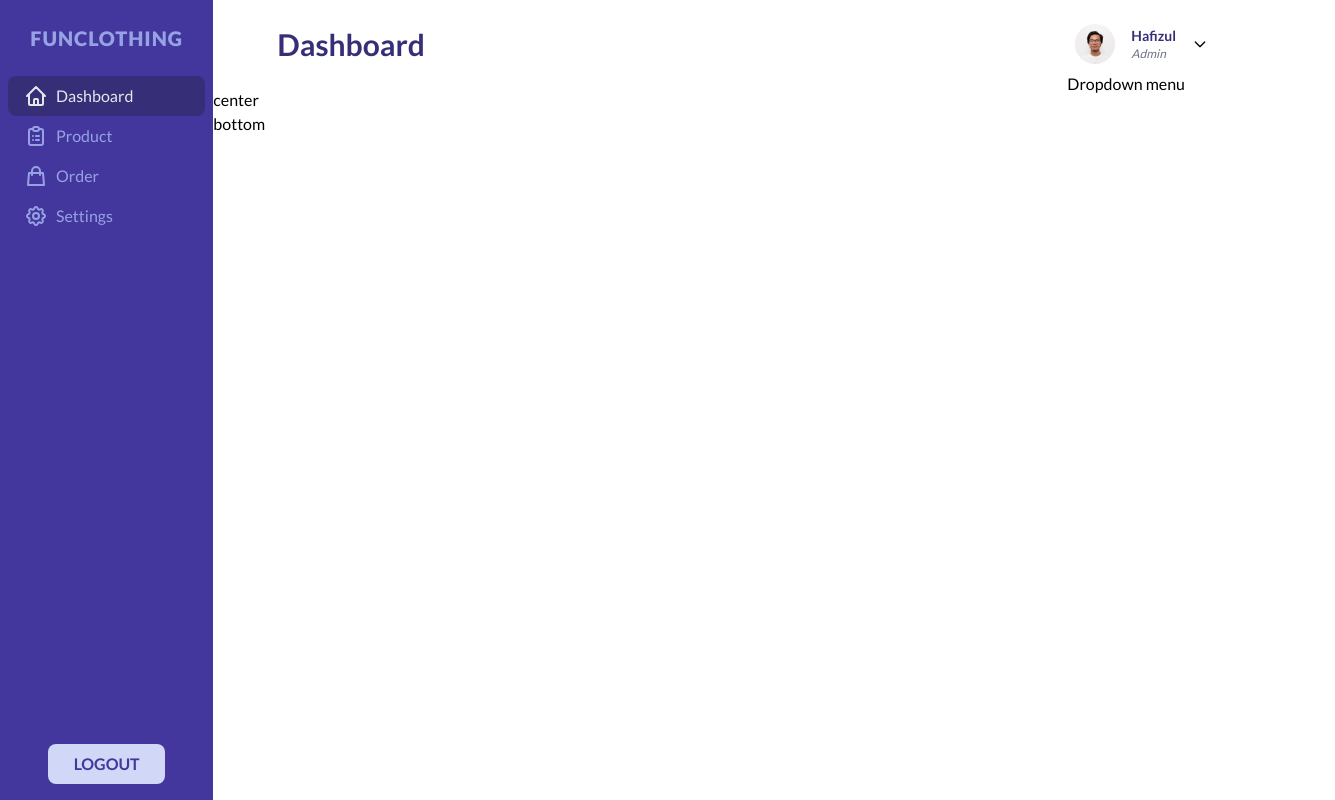
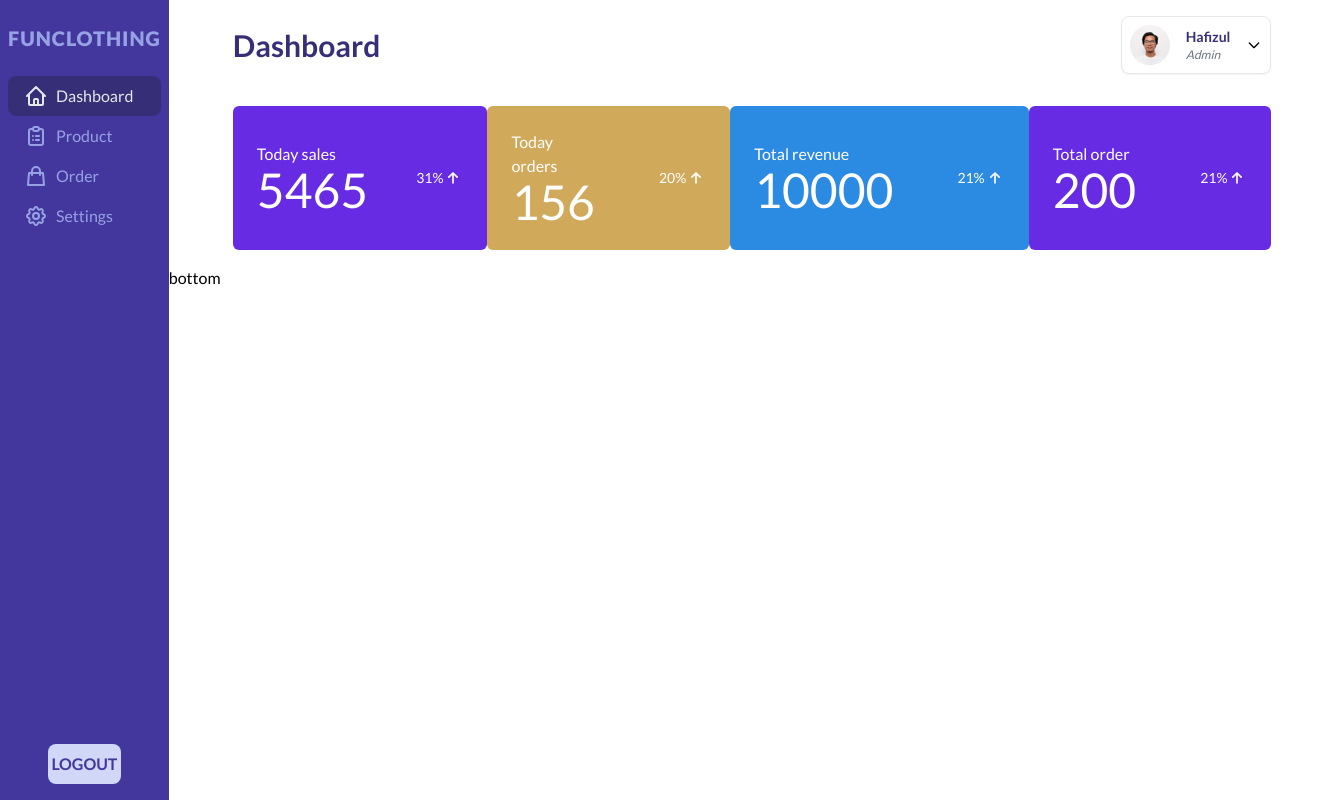
Before and after one commit to bockbone/nextjs-store, a Next.js app: page /dashboard in a window 1280 px wide. Shown: the whole page, 1335 px wide, since content can reach past the window. Built offline with nearby package versions, Linux system fonts and the light colour scheme.

Commit message:
Add dropmenu and stats card

```diff
--- a/components/dashboard/DashboardContent.js
+++ b/components/dashboard/DashboardContent.js
@@ -1,8 +1,9 @@
 import { useState } from "react";
-import { ChevronDownIcon } from "@heroicons/react/outline";
+import Link from "next/link";
+import { ChevronDownIcon, ArrowSmUpIcon } from "@heroicons/react/outline";
 
 function DashboardContent() {
-  const [isOpen, setIsOpen] = useState(false);
+  const [isOpen, setIsOpen] = useState(true);
   const toggle = () => {
     setIsOpen(!isOpen);
   };
@@ -16,7 +17,7 @@ function DashboardContent() {
           <h2 className="text-3xl font-bold text-[#362F78]">Dashboard</h2>
           <div className="relative">
             <div
-              className="flex items-center transition hover:bg-gray-100 p-2 rounded-lg cursor-pointer"
+              className="flex items-center transition hover:bg-gray-100 p-2 rounded-lg cursor-pointer border shadow-sm"
               onClick={toggle}
             >
               <img src="/profile.jpg" className="w-10 h-10 rounded-full" />
@@ -26,10 +27,58 @@ function DashboardContent() {
               </div>
               <ChevronDownIcon className="w-4 h-4" />
             </div>
-            {isOpen ? null : <div className="absolute">Dropdown menu</div>}
+            {isOpen ? null : (
+              <div className="absolute bg-white right-0 mt-2 w-56 border shadow-sm rounded-md animate-fade-in animate-fade-in">
+                <div className="flex flex-col text-gray-800 text-sm">
+                  <Link href="/dashboard/profile">
+                    <a className="py-2 pl-10 hover:bg-gray-100">My profile</a>
+                  </Link>
+                  <Link href="/dashboard/users">
+                    <a className="py-2 pl-10 hover:bg-gray-100">Users</a>
+                  </Link>
+                </div>
+              </div>
+            )}
           </div>
         </div>
-        <div>center</div>
+        <div className="flex justify-between mx-16 text-white my-4">
+          <div className="flex bg-[#662BE3] p-6 space-x-12 items-center rounded-md cursor-pointer transition hover:bg-[#413a80] ">
+            <div>
+              <p className="text-xm">Today sales</p>
+              <p className="text-5xl">5465</p>
+            </div>
+            <div className="flex items-center text-sm">
+              31% <ArrowSmUpIcon className="w-5 h-5" />
+            </div>
+          </div>
+          <div className="flex bg-[#d1a95a] p-6 space-x-16 items-center rounded-md cursor-pointer transition hover:bg-[#d89e2a] ">
+            <div>
+              <p className="text-xm">Today orders</p>
+              <p className="text-5xl">156</p>
+            </div>
+            <div className="flex items-center text-sm">
+              20% <ArrowSmUpIcon className="w-5 h-5" />
+            </div>
+          </div>
+          <div className="flex bg-[#2B8BE3] p-6 space-x-16 items-center rounded-md cursor-pointer transition hover:bg-[#1D6EBA] ">
+            <div>
+              <p className="text-xm">Total revenue</p>
+              <p className="text-5xl">10000</p>
+            </div>
+            <div className="flex items-center text-sm">
+              21% <ArrowSmUpIcon className="w-5 h-5" />
+            </div>
+          </div>
+          <div className="flex bg-[#662BE3] p-6 space-x-16 items-center rounded-md cursor-pointer transition hover:bg-[#413a80]">
+            <div>
+              <p className="text-xm">Total order</p>
+              <p className="text-5xl">200</p>
+            </div>
+            <div className="flex items-center text-sm">
+              21% <ArrowSmUpIcon className="w-5 h-5" />
+            </div>
+          </div>
+        </div>
         <div>bottom</div>
       </div>
     </div>
--- a/tailwind.config.js
+++ b/tailwind.config.js
@@ -14,6 +14,19 @@ module.exports = {
         xs: "414px",
         mediumlg: "1100px",
       },
+      keyframes: {
+        "fade-in": {
+          "0%": {
+            opacity: "0",
+          },
+          "100%": {
+            opacity: "1",
+          },
+        },
+      },
+      animation: {
+        "fade-in": "fade-in 0.2s ease-in-out",
+      },
     },
   },
   variants: {
```
